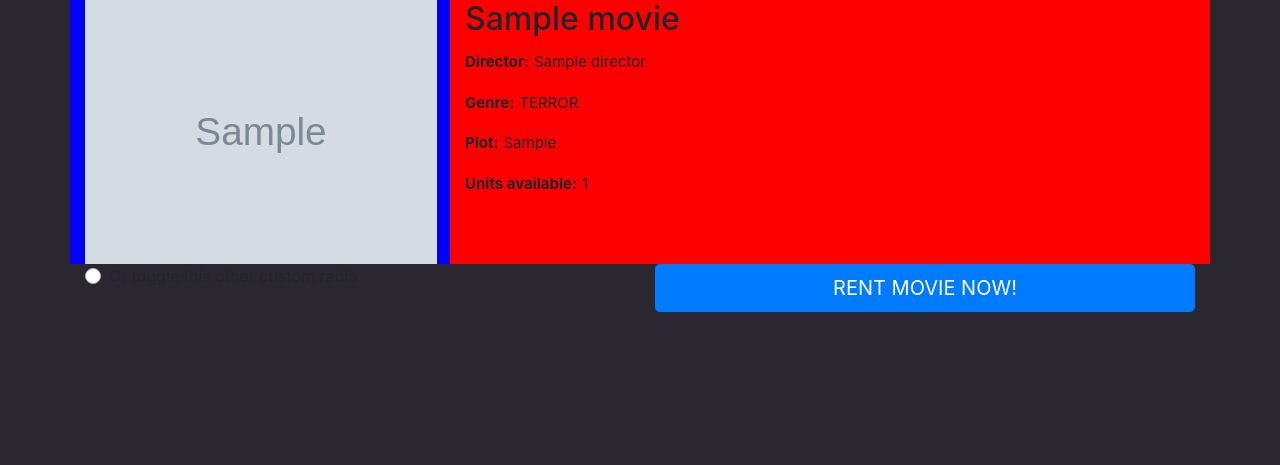
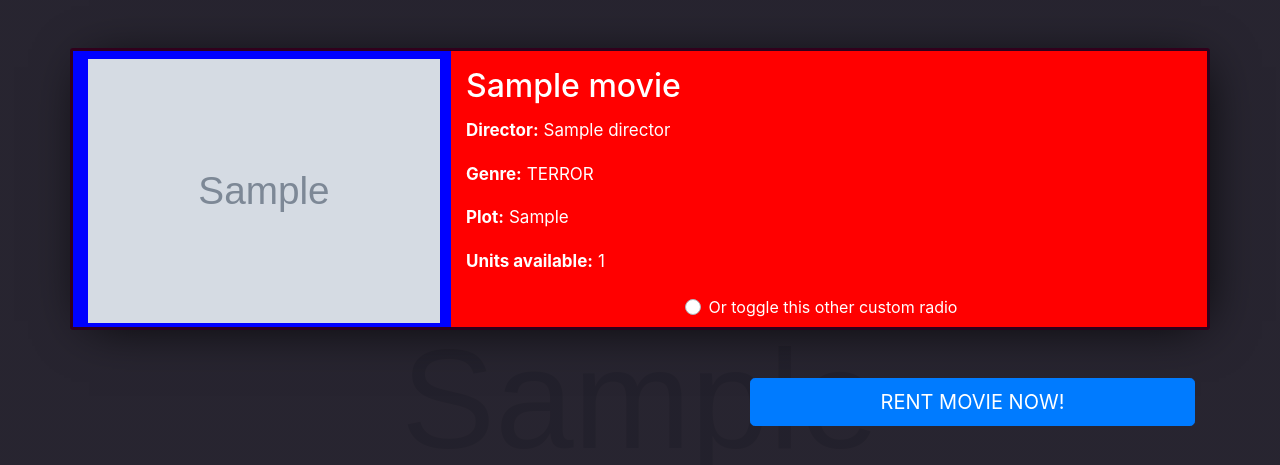
Before and after one commit to alejandroArnd/intro-python, a Django app: page /movies/1/ in a window 1280 px wide. Shown: the top 465 px of the page. Run offline with Django 3.2, Linux system fonts and the light colour scheme; tables that the repository leaves empty hold one stand-in row (values such as "Sample post"); grey boxes marked "Sample" are stand-in pictures; some libraries are stand-ins or nearby versions.

Commit message:
Better css for movieInfo.html

```diff
--- a/Django/djangoExample/movies/templates/movieInfo.html
+++ b/Django/djangoExample/movies/templates/movieInfo.html
@@ -14,8 +14,7 @@
 
     <style>
         dl {
-            width: 395px;
-            font-size: 15px
+            width: 710px;
         }
 
         dd, dt {
@@ -34,25 +33,26 @@
         }
 
         dt, dd {
+            font-size: 17px;
             min-height: 1.5em;
         }
         body {
-              background-position: center;
-              background-size: cover;
+            color: white;
               background:linear-gradient(
       rgba(30,27,38, 0.95),
-      rgba(30,27,38, 0.95));
+      rgba(30,27,38, 0.95)),url("{{movie.poster.url}}") no-repeat center center fixed;
+              background-size: cover;
              }
     </style>
 </head>
 <body>
-<div class="container">
-    <div class="row">
-        <div class="col-4" style="background-color: blue">
-            <img src="{{ movie.poster.url }}" width="352px">
+<div class="container mt-5 " style="border: 3px solid #30001c; border-radius: 3px;    box-shadow:5px 5px 50px -14px black;">
+    <div class="row h-100" >
+        <div class="col-4 " style="background-color: blue">
+            <img class="mt-2" src="{{ movie.poster.url }}" width="352px">
         </div>
         <div class="col-8" style="background-color: red">
-            <h2>{{ movie.title }}</h2>
+            <h2 class="mt-3">{{ movie.title }}</h2>
             <dl>
                 <dt>Director:</dt>
                 <dd>{{ movie.director_id }}</dd>
@@ -63,17 +63,22 @@
                 <dt>Units available:</dt>
                 <dd id="units">{{ movie.units }}</dd>
             </dl>
+             <div class="container">
+                 <div class="row">
+                 <div class="col-12 text-center mb-2">
+                <div class="custom-control custom-radio custom-control-inline">
+                   <input type="radio" id="customRadioInline2" name="customRadioInline1" class="custom-control-input">
+                   <label class="custom-control-label" for="customRadioInline2">Or toggle this other custom radio</label>
+                </div>
+                 </div>
+             </div>
+             </div>
         </div>
     </div>
+</div>
+<div class="container mt-5">
     <div class="row">
-        <div class="col-6">
-            <div class="custom-control custom-radio custom-control-inline">
-                <input type="radio" id="customRadioInline2" name="customRadioInline1" class="custom-control-input">
-                <label class="custom-control-label" for="customRadioInline2">Or toggle this other custom radio</label>
-            </div>
-        </div>
-
-        <div class="col-6">
+        <div class="col-5 ml-auto">
             <button type="button" class="btn btn-primary btn-lg btn-block" id="btnRent" >RENT MOVIE NOW!</button>
         </div>
     </div>
```
